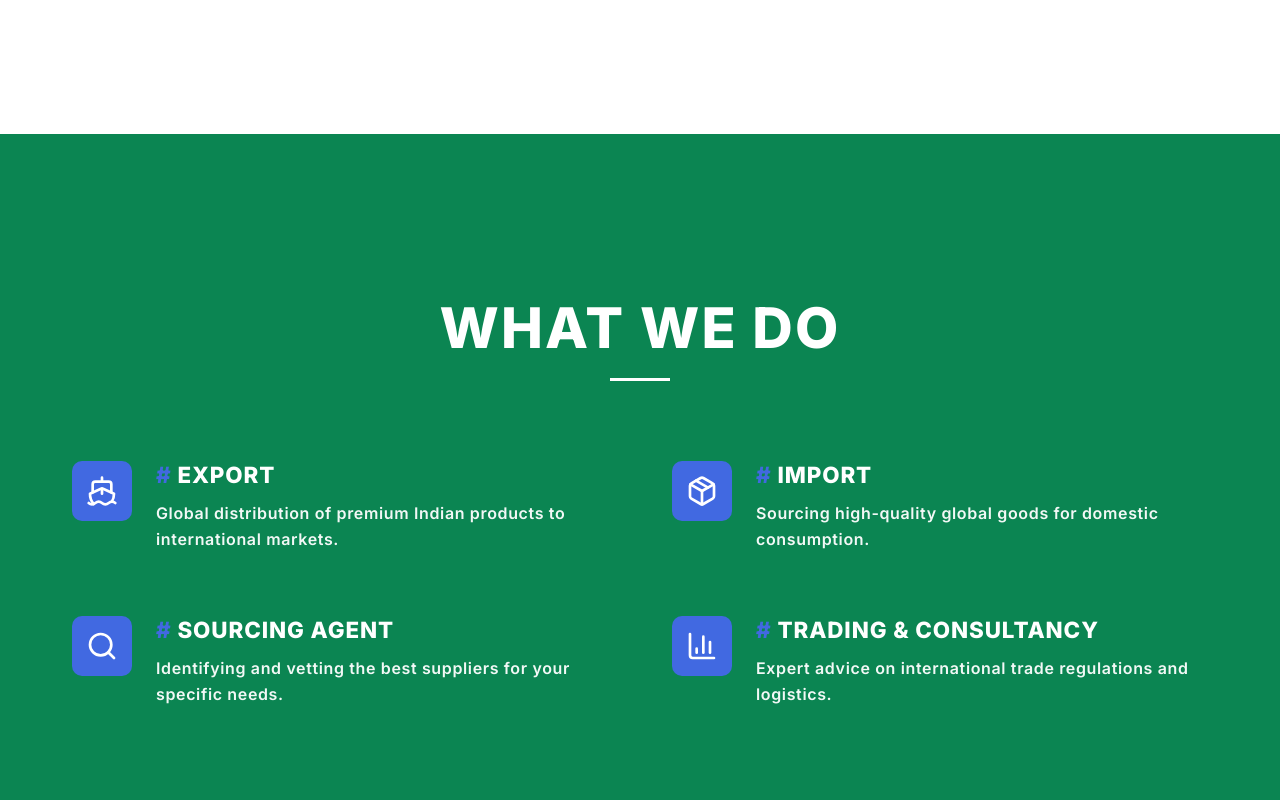
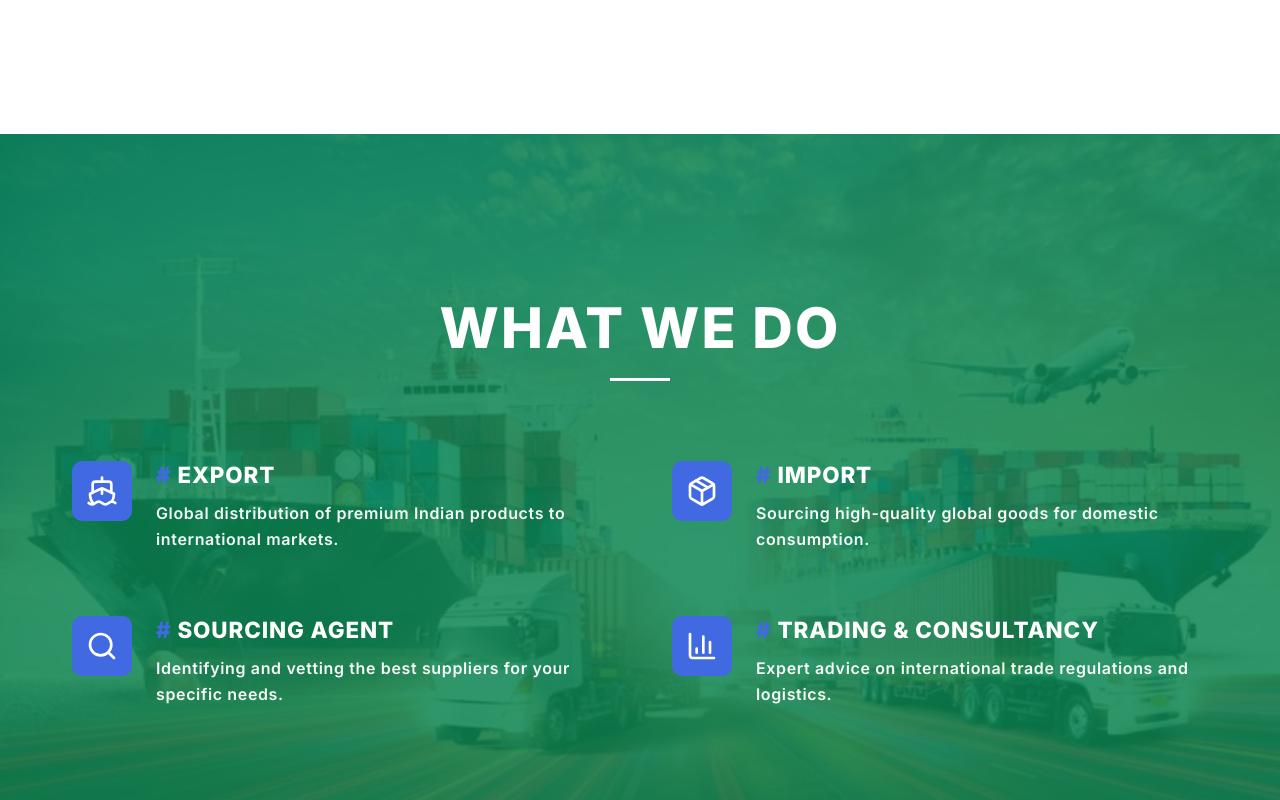
Before and after one commit to Bhavya190/Revdix, a Next.js app: page / in a window 1280 px wide. Shown: the part 1560-2360 px from the top of the page. Built offline with nearby package versions, Linux system fonts and the light colour scheme.

Commit message:
layout updated

```diff
--- a/src/app/page.tsx
+++ b/src/app/page.tsx
@@ -285,7 +285,7 @@ export default function Home() {
 
       {/* What We Do (Dark Overlay Section) */}
       <section id="services" className="section-padding" style={{ position: 'relative', background: 'url("/images/website-bg.jpg") center/cover fixed' }}>
-        <div style={{ position: 'absolute', top: 0, left: 0, width: '100%', height: '100%', background: '#0b8552' }}></div>
+        <div style={{ position: 'absolute', top: 0, left: 0, width: '100%', height: '100%', background: 'rgba(11, 133, 82, 0.85)' }}></div>
         <div className="container" style={{ position: 'relative', zIndex: 1, color: '#fff' }}>
           <div style={{ textAlign: 'center', marginBottom: '5rem' }}>
             <h2 style={{ fontSize: '3.5rem', color: '#fff' }}>What We Do</h2>
@@ -347,8 +347,9 @@ export default function Home() {
       </section>
 
       {/* Business Gallery */}
-      <section id="gallery" className="section-padding" style={{ background: 'var(--primary-color)', color: '#fff' }}>
-        <div className="container">
+      <section id="gallery" className="section-padding" style={{ position: 'relative', background: 'url("/images/website-bg.jpg") center/cover fixed', color: '#fff' }}>
+        <div style={{ position: 'absolute', top: 0, left: 0, width: '100%', height: '100%', background: 'rgba(11, 133, 82, 0.85)' }}></div>
+        <div className="container" style={{ position: 'relative', zIndex: 1 }}>
           <div style={{ textAlign: 'center', marginBottom: '4rem' }}>
             <h2 style={{ fontSize: '2.5rem', color: '#fff' }}>Business Gallery</h2>
           </div>
```
